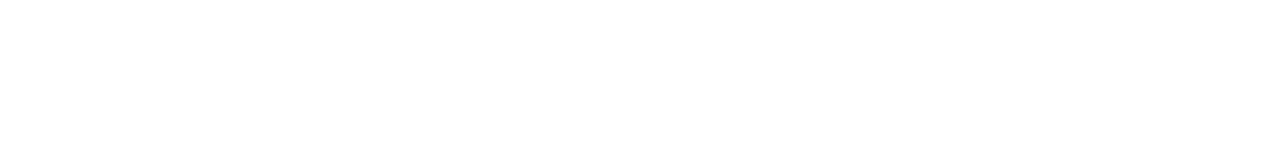
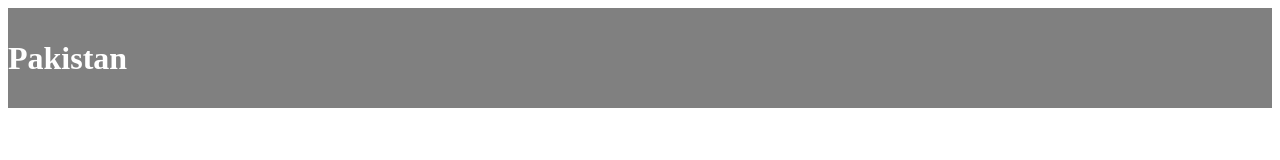
Before and after one commit to aasadlion/css-working, a plain HTML site: page index.html in a window 1280 px wide. Drawn offline with Linux system fonts and the light colour scheme.

Commit message:
Header Complete

```diff
--- a/index.html
+++ b/index.html
@@ -2,9 +2,16 @@
 <html lang="en">
   <head>
     <title>Class Work</title>
+
+<link rel="stylesheet" href="style.css">
+
   </head>
   <body>
-    <div id="Header"></div>
+    <div id="Header">
+
+<h1>Pakistan</h1>
+
+    </div>
     <div id="MianContent "></div>
     <div id="footer"></div>
   </body>
--- a/style.css
+++ b/style.css
@@ -0,0 +1,10 @@
+#Header{
+
+background-color: grey;
+
+height: 100px;
+color: white;
+
+display: flex;
+align-items: center;
+}
```
